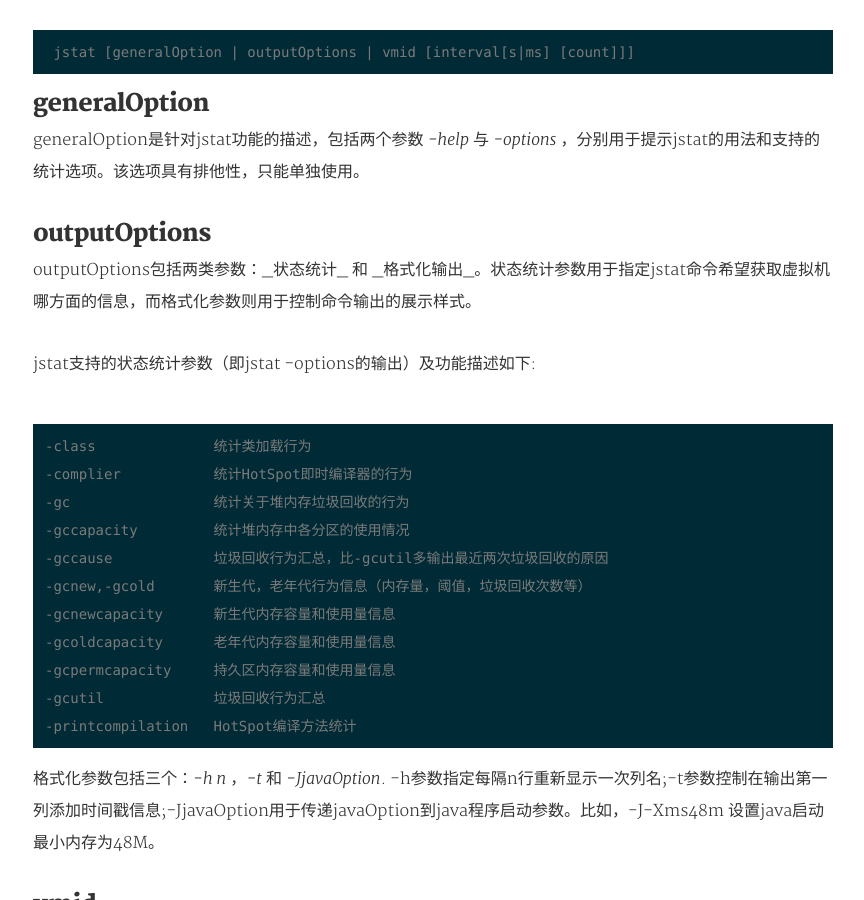
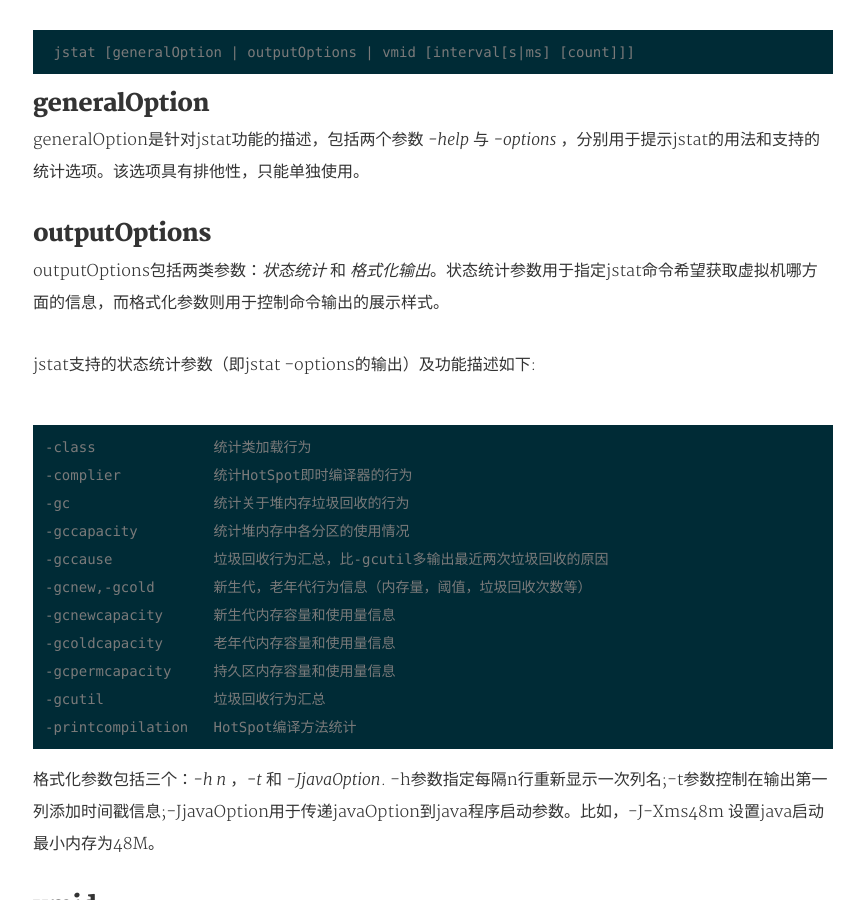
Before and after one commit to smile921/uestc-dpz.github.io, a Jekyll site: the page built from _posts/2016-10-17-JVM调试工具入门.md, in a window 1280 px wide and 900 px high, scrolled down 1947 px. Shown: the whole window, without its empty margins (207-1071 px from the left). Built offline with Jekyll 4.4.1, drawn with Linux system fonts in a browser that asks for light colours; some of the changed lines change nothing that is shown; some of the changed text lies outside the part shown.

Commit message:
repair format

```diff
--- a/_posts/2016-10-17-JVM调试工具入门.md
+++ b/_posts/2016-10-17-JVM调试工具入门.md
@@ -22,7 +22,7 @@
 generalOption是针对jstat功能的描述，包括两个参数 _-help_  与 _-options_ ，分别用于提示jstat的用法和支持的统计选项。该选项具有排他性，只能单独使用。
 
 ### outputOptions
-outputOptions包括两类参数：\_状态统计\_ 和 \_格式化输出\_。状态统计参数用于指定jstat命令希望获取虚拟机哪方面的信息，而格式化参数则用于控制命令输出的展示样式。
+outputOptions包括两类参数：_状态统计_ 和 _格式化输出_。状态统计参数用于指定jstat命令希望获取虚拟机哪方面的信息，而格式化参数则用于控制命令输出的展示样式。
 
 jstat支持的状态统计参数（即jstat -options的输出）及功能描述如下:
 
@@ -54,6 +54,7 @@
 使用 _-gc_ 参数查看更详细的垃圾回收与堆内存信息。 _S0_ 以及 _E_ 等各内存区域标识后缀中 _**C**_ 表示 Capacity, _**U**_ 表示Utilization，参数对应的数值显示的是真实容量，而不是百分比。
 ![][image-2]
 使用 _-gcnew_ 参数查看新生代的内存和垃圾回收情况，由于命令附带了参数 _t_ ，所以第一列打印了时间戳的信息。 _TT_ 参数表示对象在gc时被放入老年代的年龄期限阈值，_MTT_ 参数表示最大阈值. 这两个参数之间 _MTT_ 设定了 _TT_ 可取的最大值，_TT_ 实际控制着对象进入老年代的年龄限制，会随着垃圾回收过程而发生变化。
+
 > 当年龄从1开始的对象大小累计超过了Survivor区域的1/2(TargetSurvivorRatio所定义)时，会计算一个Thenuring Threshold，超过这个年龄的新生代对象会进入到老年代，即使这时候新生代还有很多的空间。注意MaxTenuringThreshold只是设置了最大的Thenuring Threshold，不是说只有大于Max Tenuring Threshold才会进入到老年代，而是只要超过了计算出来的Tenuring Threshold就会进入老年代，MaxTenuringThreshold规定了Tenuring Threshold的最大值而已。Tenuring Threshold这个值在每一轮GC后都会动态计算，它与TargetSurvivorRatio以及Survivor区的大小有关系，TargetSurivivor默认是50即Survivor的1/2, 会计算出一个Desired Survivor Size，当年龄从1开始的对象大小累计超过了这个Desired Survivor Size，那么这个age就是Tenuring Threshold的值
 
 ![][image-3]
@@ -92,10 +93,10 @@
 	从第二行起为函数调用栈
 
 上述信息中最重要的状态莫过于线程的状态，当程序发生问题时往往能够据此帮我们找到问题的所在。在jstack的输出中，线程所处的状态包括：
-+ Runnable: 正在运行
-+ Wait on condition: 该状态出现在线程等待某个条件的发生。具体是什么原因，可以结合 stacktrace来分析。最常见的情况是线程在等待网络的读写。如果网络数据没准备好，线程就等待在那里。另外一种出现 Wait on condition的常见情况是该线程在 sleep，等待 sleep的时间到了时候，将被唤醒。
-+ Wait for monitor entry: Java通过对象监视器来进行线程的互斥与同步的，每个对象都有一个对象监视器，在对对象加锁的过程中，任何时刻只有一个线程拥有这个对象监视器，其他请求获得此资源的线程将会被分为两种：在线程获取到对象监视器，但等待的资源仍未到达时，线程可能调用Object.wait()，释放锁并进入Object.wait()的状态，重新等待；而那些从未获得过此对象监视器的线程就将被标识为Wait for monitor entry的状态。
-+ Object.wait: 等待对象监视器（锁）的状态。
+  + Runnable: 正在运行
+  + Wait on condition: 该状态出现在线程等待某个条件的发生。具体是什么原因，可以结合 stacktrace来分析。最常见的情况是线程在等待网络的读写。如果网络数据没准备好，线程就等待在那里。另外一种出现 Wait on condition的常见情况是该线程在 sleep，等待 sleep的时间到了时候，将被唤醒。
+  + Wait for monitor entry: Java通过对象监视器来进行线程的互斥与同步的，每个对象都有一个对象监视器，在对对象加锁的过程中，任何时刻只有一个线程拥有这个对象监视器，其他请求获得此资源的线程将会被分为两种：在线程获取到对象监视器，但等待的资源仍未到达时，线程可能调用Object.wait()，释放锁并进入Object.wait()的状态，重新等待；而那些从未获得过此对象监视器的线程就将被标识为Wait for monitor entry的状态。
+  + Object.wait: 等待对象监视器（锁）的状态。
 关于两种等待状态可以参考下面的图（来源于网络）：
 ![][image-6]
 
@@ -113,14 +114,15 @@
 	-J<flag>                                map启动时传递给jvm的参数，比如在64位机器上就要使用jmap -J-d64 -heap pid来执行命令。
 
 ---
+
 ### 参考链接
-1.  [ http://docs.oracle.com/javase/7/docs/technotes/tools/share/jstat.html ]()
-2. [http://docs.oracle.com/javase/7/docs/technotes/tools/share/jstack.html]()
-3. [http://docs.oracle.com/javase/7/docs/technotes/tools/share/jmap.html]()
-4. [https://my.oschina.net/feichexia/blog/196575]()
-5. [http://go-on.iteye.com/blog/1673894]()
-6.  [http://blog.csdn.net/iter_zc/article/details/41802365]()
-7.  《深入理解JVM虚拟机》周志明著
+1.[http://docs.oracle.com/javase/7/docs/technotes/tools/share/jstat.html](http://docs.oracle.com/javase/7/docs/technotes/tools/share/jstat.html)
+2.[http://docs.oracle.com/javase/7/docs/technotes/tools/share/jstack.html](http://docs.oracle.com/javase/7/docs/technotes/tools/share/jstack.html)
+3.[http://docs.oracle.com/javase/7/docs/technotes/tools/share/jmap.html](http://docs.oracle.com/javase/7/docs/technotes/tools/share/jmap.html)
+4.[https://my.oschina.net/feichexia/blog/196575](https://my.oschina.net/feichexia/blog/196575)
+5.[http://go-on.iteye.com/blog/1673894](http://go-on.iteye.com/blog/1673894)
+6.[http://blog.csdn.net/iter_zc/article/details/41802365](http://blog.csdn.net/iter_zc/article/details/41802365)
+7.《深入理解JVM虚拟机》周志明著
 
 
 
```
